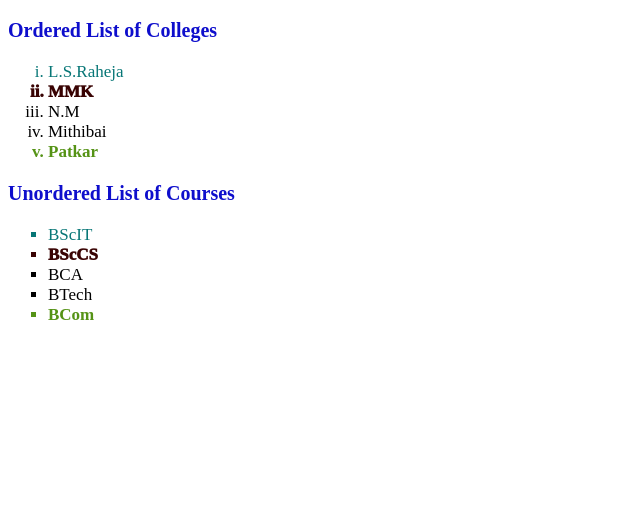
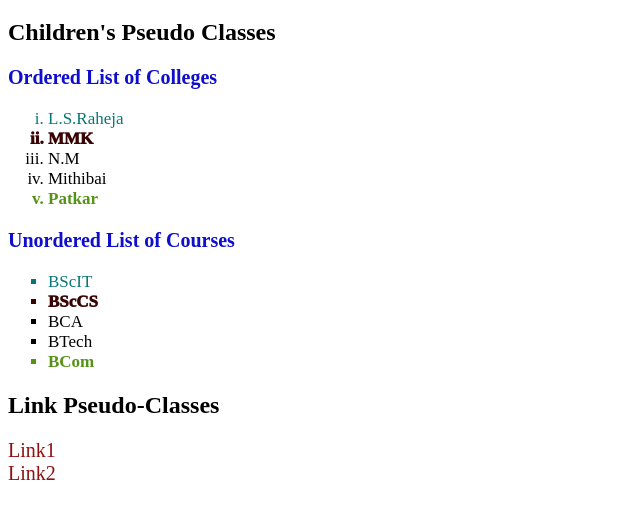
Before and after one commit to GuptaChanchal08/MERN-stack-full-web-development, a plain HTML site: page CSS/Pseudo_class.html in a window 1280 px wide. Shown: the part 61-580 px from the top of the page, without its empty margins (0-640 px from the left). Drawn offline with Linux system fonts and the light colour scheme.

Commit message:
Add Link Pseudo-Classes and Status Pseudo-Classes

```diff
--- a/CSS/Pseudo_class.css
+++ b/CSS/Pseudo_class.css
@@ -1,6 +1,9 @@
+* {
+  font-family: "Times New Roman", Times, serif;
+}
+/* Children's Pseudo Classes */
 h1 {
   color: rgb(221, 74, 98);
-  font-family: "Times New Roman", Times, serif;
   font-style: italic;
   font-weight: 800;
 }
@@ -23,3 +26,22 @@ li:nth-child(2) {
   color: rgb(57, 3, 3);
   font-weight: 1000;
 }
+a {
+  font-size: 20px;
+}
+/* Link Pseudo-Classes */
+a:link {
+  color: rgb(142, 16, 16);
+  text-decoration: none;
+}
+a:visited {
+  color: blue;
+}
+/* Status Pseudo-Classes */
+a:hover {
+  color: rgb(8, 97, 100);
+  text-decoration: underline dotted rgb(28, 194, 155);
+}
+a:active {
+  background-color: rgb(220, 123, 5);
+}
--- a/CSS/Pseudo_class.html
+++ b/CSS/Pseudo_class.html
@@ -8,6 +8,7 @@
   </head>
   <body>
     <h1>Pseudo Class</h1>
+    <h2>Children's Pseudo Classes</h2>
     <h3>Ordered List of Colleges</h3>
     <div>
       <ol type="i">
@@ -28,5 +29,9 @@
         <li>BCom</li>
       </ul>
     </div>
+    <h2>Link Pseudo-Classes</h2>
+    <a href="https://www.wikipedia.org/">Link1</a>
+    <br />
+    <a href="https://en.wikipedia.org/wiki/Main_Page">Link2</a>
   </body>
 </html>
```
